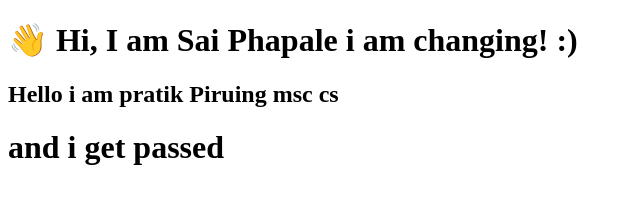
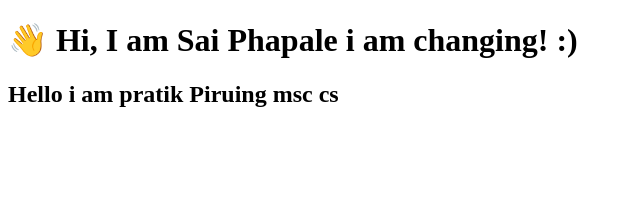
Before and after one commit to pratik366/prtik_jenkins, a plain HTML site: page index.html in a window 1280 px wide. Shown: the whole page, without its empty margins (0-640 px from the left). Drawn offline with Linux system fonts and the light colour scheme.

Commit message:
Update index.html

```diff
--- a/index.html
+++ b/index.html
@@ -7,6 +7,5 @@
 <body>
   <h1>👋 Hi, I am Sai Phapale i am changing! :) </h1>
   <h2>Hello i am pratik Piruing msc cs</h2>
-  <h1>and i get passed</h1>
 </body>
 </html>
```
